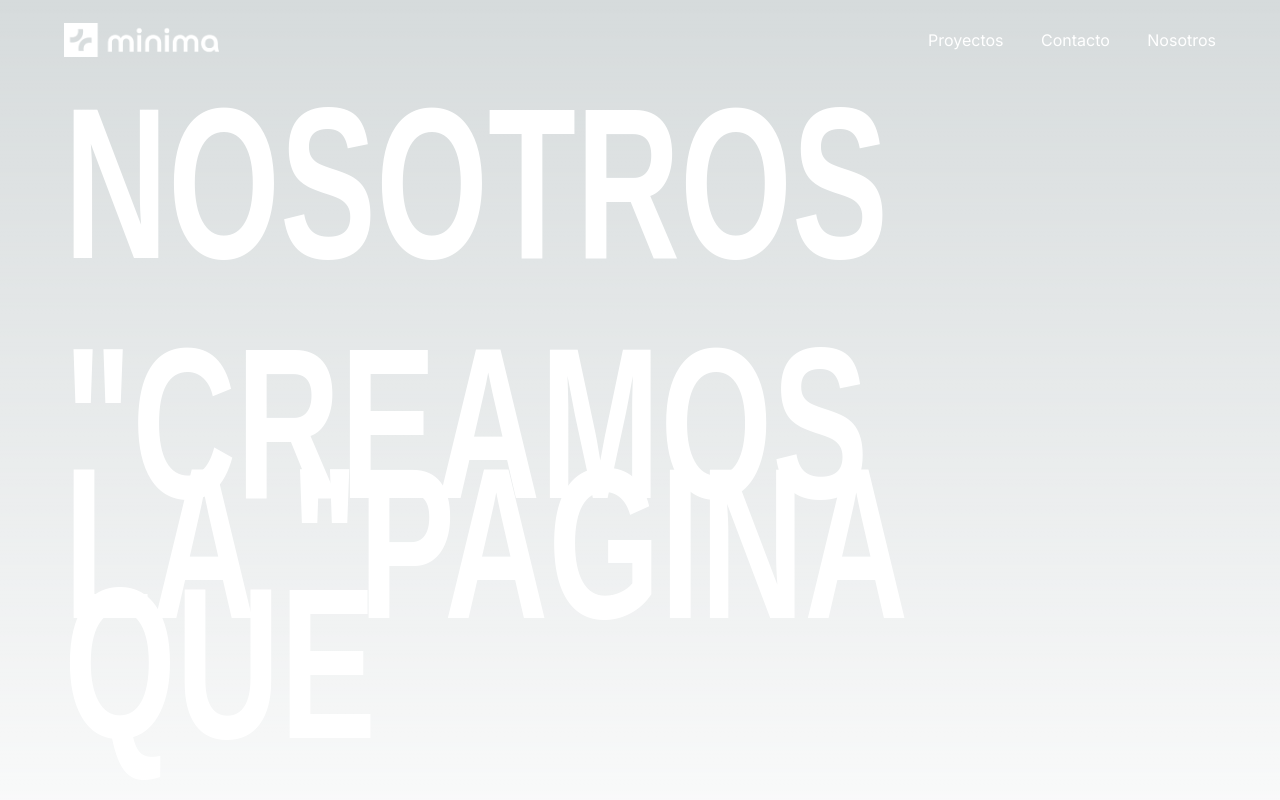
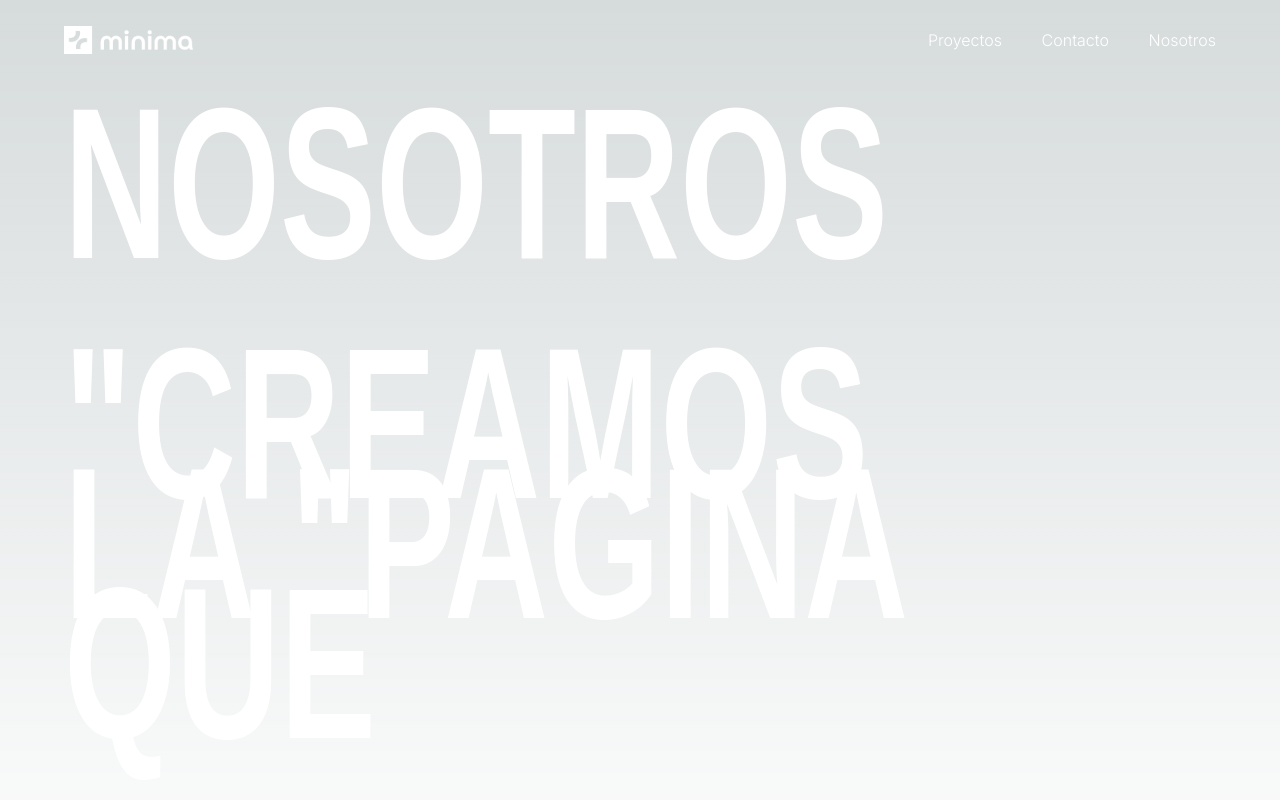
Before and after one commit to Bach16/minima, a Next.js app: page / in a window 1280 px wide. Shown: the top 800 px of the page. Built offline with nearby package versions, Linux system fonts and the light colour scheme; a web font is replaced by a local one.

Commit message:
Update Navbar.tsx

```diff
--- a/src/app/components/Navbar.tsx
+++ b/src/app/components/Navbar.tsx
@@ -7,11 +7,11 @@ const Navbar = () => {
       <div className="flex justify-between items-center w-[90%]">
         <Image
           src="/Artboard38.webp"
-          width={154.6}
-          height={37.3}
+          width={128.825}
+          height={31.08}
           alt="Minima Logo"
         />
-        <div className="flex w-[25%] justify-between">
+        <div className="flex font-light w-[25%] justify-between">
           <p>Proyectos</p>
           <p>Contacto</p>
           <p>Nosotros</p>
```
